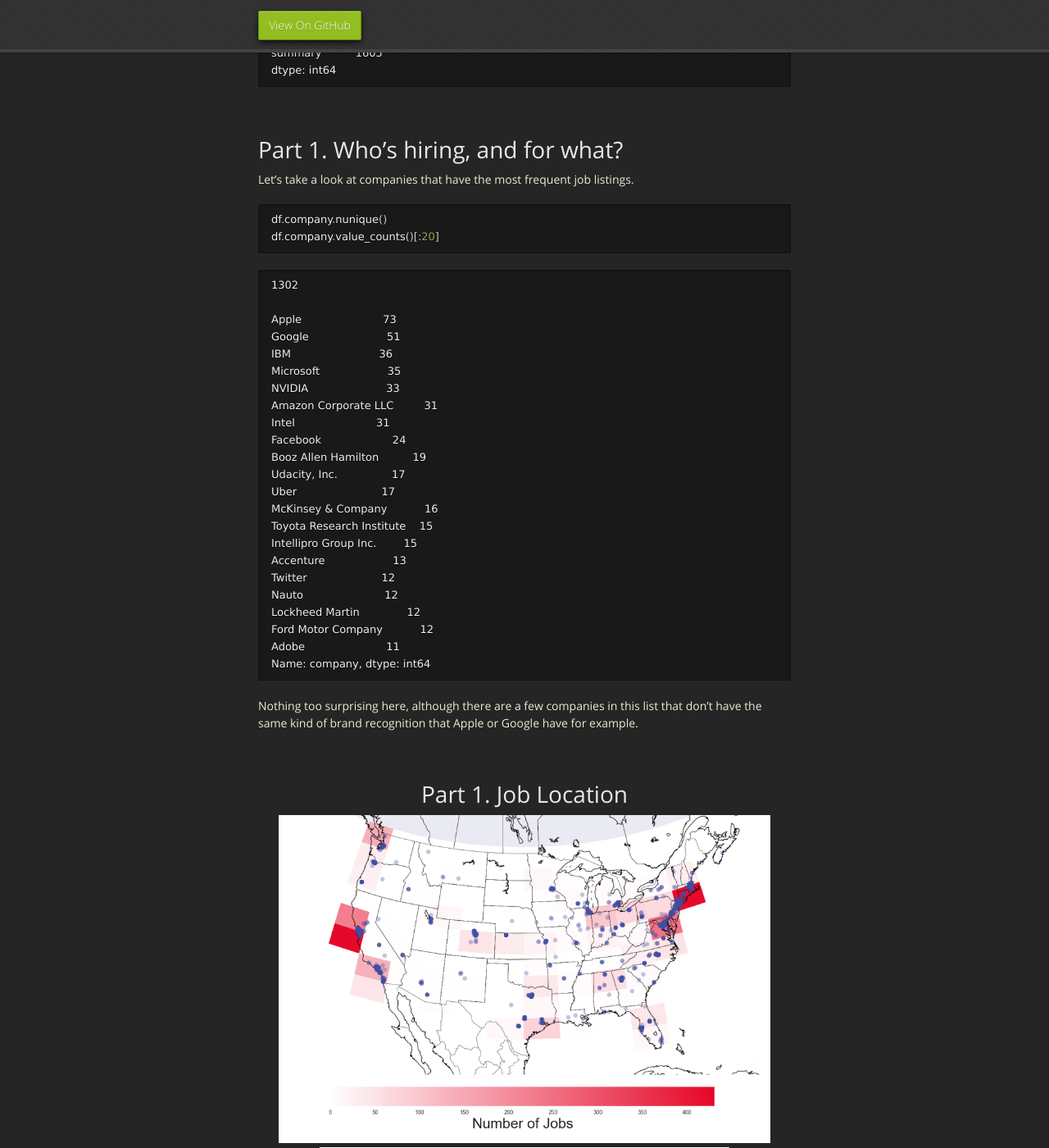
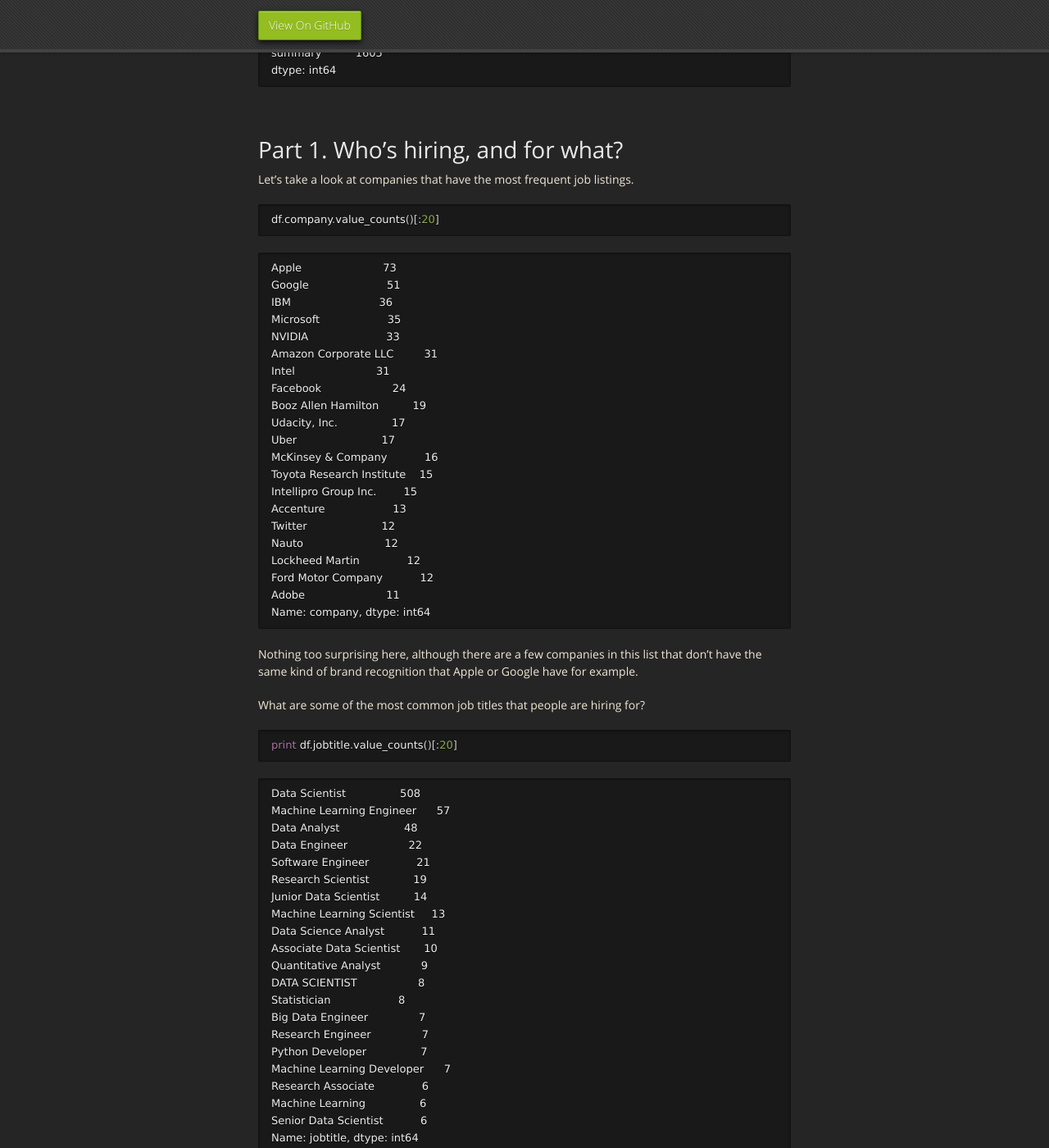
Before and after one commit to mrbrins82/mrbrins82.github.io, a Jekyll site: the page built from kaggle_indeed.md, in a window 1280 px wide and 1400 px high, scrolled down 4077 px. Shown: the whole window at 82% size. Built offline with Jekyll 4.4.1, drawn with Linux system fonts in a browser that asks for light colours; nearby versions of some CDN libraries; our own code applies the rules of GitHub Pages for plain Markdown files.

Commit message:
kaggle_indeed.md

````diff
--- a/kaggle_indeed.md
+++ b/kaggle_indeed.md
@@ -173,16 +173,14 @@
 summary          1605
 dtype: int64
 ```
+
 <br/>
 # [](#header-3)Part 1. Who's hiring, and for what?
 Let's take a look at companies that have the most frequent job listings.
 ```python
-df.company.nunique()
 df.company.value_counts()[:20]
 ```
 ```ipython
-1302
-
 Apple                        73
 Google                       51
 IBM                          36
@@ -207,6 +205,34 @@
 ```
 Nothing too surprising here, although there are a few companies in this list that don't have the same kind of brand recognition that Apple or Google have for example.
 
+What are some of the most common job titles that people are hiring for?
+```python
+print df.jobtitle.value_counts()[:20]
+```
+```ipython
+Data Scientist                508
+Machine Learning Engineer      57
+Data Analyst                   48
+Data Engineer                  22
+Software Engineer              21
+Research Scientist             19
+Junior Data Scientist          14
+Machine Learning Scientist     13
+Data Science Analyst           11
+Associate Data Scientist       10
+Quantitative Analyst            9
+DATA SCIENTIST                  8
+Statistician                    8
+Big Data Engineer               7
+Research Engineer               7
+Python Developer                7
+Machine Learning Developer      7
+Research Associate              6
+Machine Learning                6
+Senior Data Scientist           6
+Name: jobtitle, dtype: int64
+```
+
 
 <br/>
 # [](#header-3)<center>Part 1. Job Location<center/>
````
